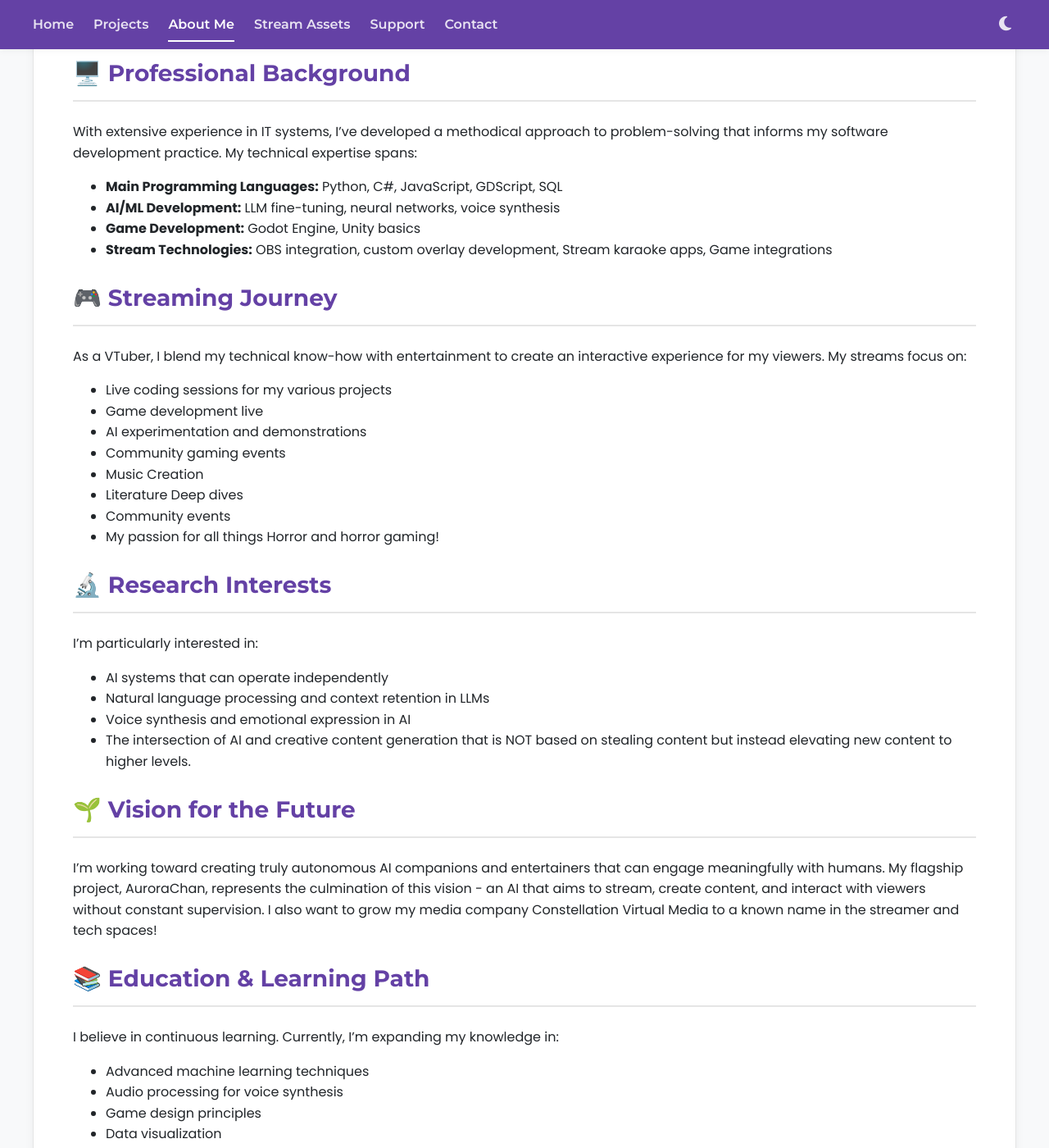
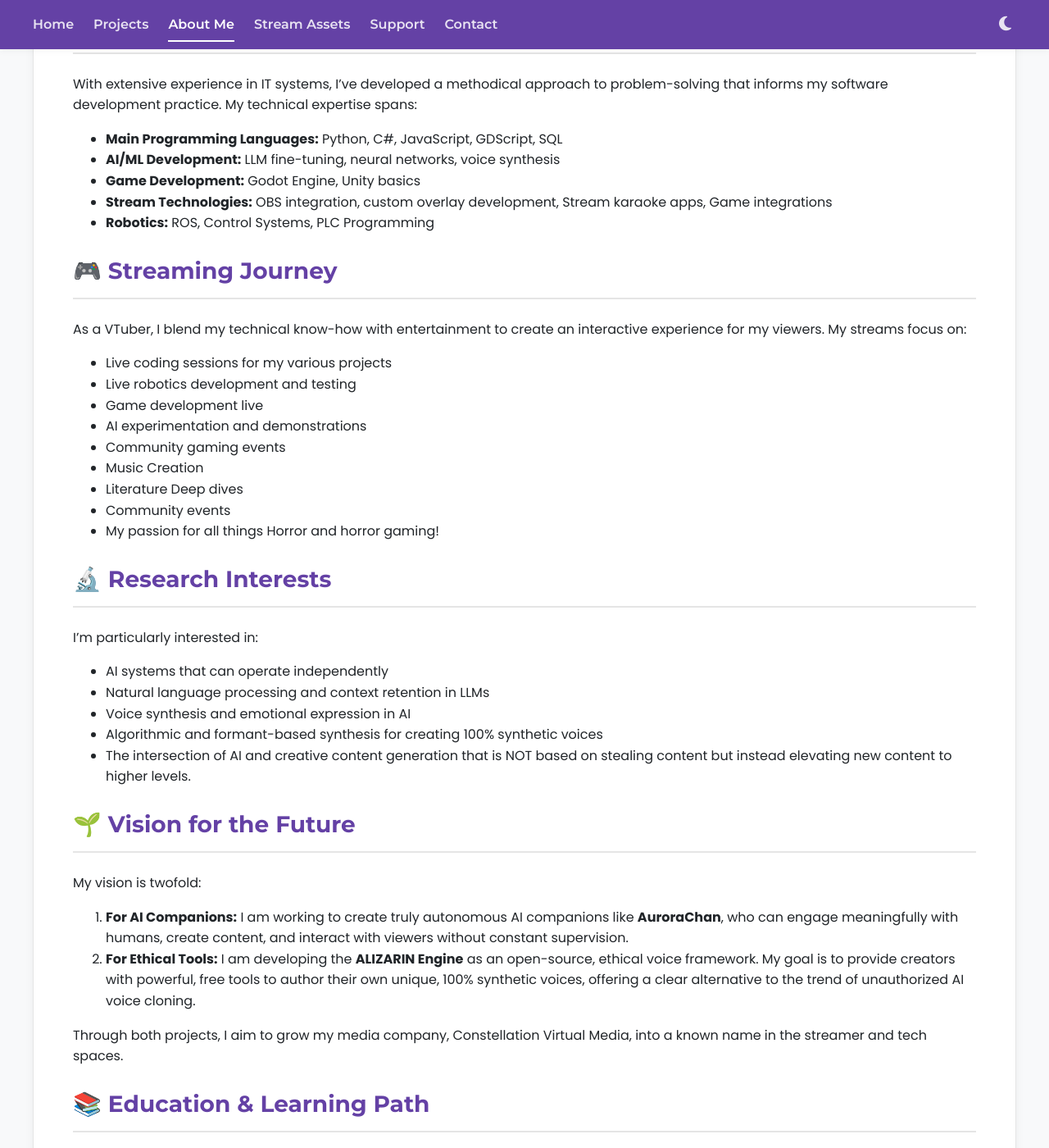
Before and after one commit to vegalyraevt/vegalyraevt, a Jekyll site: the page built from about.md, in a window 1280 px wide and 1400 px high, scrolled down 853 px. Shown: the whole window at 82% size. Built offline with Jekyll 4.4.1, drawn with Linux system fonts in a browser that asks for light colours; our own code applies the rules of GitHub Pages for plain Markdown files; some of the changed text lies outside the part shown.

Commit message:
Update about.md

```diff
--- a/about.md
+++ b/about.md
@@ -6,12 +6,14 @@
 | [Home](README.md) | [Projects](projects.md) | [About Me](about.md) | [Stream Assets](stream-assets.md) | [Support](support.md) | [Contact](contact.md) |
 |-------------------|-------------------------|----------------------|----------------------------------|------------------------|------------------------|
 
-![Vega Profile](https://via.placeholder.com/800x400?text=Vega+Profile)
+![Vega's Profile Banner](https://github.com/user-attachments/assets/736816e0-5903-479a-b5e7-93078b10ed1a)
 [![Twitch](https://img.shields.io/badge/Twitch-9146FF?style=for-the-badge&logo=twitch&logoColor=white)](https://twitch.tv/vegalyraebard)
 
 ## 👋 Who I Am
 
-I'm Vega Lyrae, a Twitch VTuber with a background in computer science and a passion for AI development. My journey began in IT infrastructure, but my heart has always belonged to software development and creative computing. To that end I develop various programs live and test them on chat and AuroraChan my AI. I am also currently pursuing a bachelors degree with a Interdisciplinary Studies focused on Coding, AI research, and 3D modeling/animation. I plan to hopefully go all the way to a masters or phd in the future!
+I'm Vega Lyrae, a Twitch VTuber with a background in **Mechatronics and Computer Science** and a passion for AI and robotics. My journey began in IT infrastructure, but my heart has always belonged to software development and creative computing. To that end, I develop various programs live on stream, from AI companions like AuroraChan to new voice synthesis frameworks like the ALIZARIN Engine.
+
+I am currently pursuing a **dual bachelor's degree in Mechatronics Engineering and Computer Science**, and I hope to continue on to a master's or PhD in the future.
 
 ## 🖥️ Professional Background
 
@@ -21,12 +23,14 @@ With extensive experience in IT systems, I've developed a methodical approach to
 - **AI/ML Development:** LLM fine-tuning, neural networks, voice synthesis
 - **Game Development:** Godot Engine, Unity basics
 - **Stream Technologies:** OBS integration, custom overlay development, Stream karaoke apps, Game integrations
+- **Robotics:** ROS, Control Systems, PLC Programming
 
 ## 🎮 Streaming Journey
 
 As a VTuber, I blend my technical know-how with entertainment to create an interactive experience for my viewers. My streams focus on:
 
 - Live coding sessions for my various projects
+- Live robotics development and testing
 - Game development live
 - AI experimentation and demonstrations
 - Community gaming events
@@ -42,11 +46,17 @@ I'm particularly interested in:
 - AI systems that can operate independently
 - Natural language processing and context retention in LLMs
 - Voice synthesis and emotional expression in AI
+- Algorithmic and formant-based synthesis for creating 100% synthetic voices
 - The intersection of AI and creative content generation that is NOT based on stealing content but instead elevating new content to higher levels.
 
 ## 🌱 Vision for the Future
 
-I'm working toward creating truly autonomous AI companions and entertainers that can engage meaningfully with humans. My flagship project, AuroraChan, represents the culmination of this vision - an AI that aims to stream, create content, and interact with viewers without constant supervision. I also want to grow my media company Constellation Virtual Media to a known name in the streamer and tech spaces!
+My vision is twofold:
+
+1.  **For AI Companions:** I am working to create truly autonomous AI companions like **AuroraChan**, who can engage meaningfully with humans, create content, and interact with viewers without constant supervision.
+2.  **For Ethical Tools:** I am developing the **ALIZARIN Engine** as an open-source, ethical voice framework. My goal is to provide creators with powerful, free tools to author their own unique, 100% synthetic voices, offering a clear alternative to the trend of unauthorized AI voice cloning.
+
+Through both projects, I aim to grow my media company, Constellation Virtual Media, into a known name in the streamer and tech spaces.
 
 ## 📚 Education & Learning Path
 
@@ -71,3 +81,9 @@ View my learning roadmap progress:
 As someone who has always found AI interesting and had a "Ill only truly understand how it works if I do it myself mentally" I immediately started tinkering with the idea after seeing similar projects. At first Aurora was just going to be a little chat bot plugin to help do TTS, but the more I dug into the project the more I belived I was seeing something in the future I wanted to make and work towards. I also belive have a unique set of ideas and directon for her systems and streams that will become more apparent as I continue my dev work.
 
 This isn't just a attempt to cash in on the "AI craze" I plan to drop one day when the bubble pops. I plan to keep working on her and hope for her to be one of the most impactful things I'll leave behind one day. This may come across a bit dramatic or sappy, but I don't have the best health and worry about how many years I will be around. Don't worry though! I'm okay and in the best health I've been in for a long time lately. I dont plan on going anywhere soon I just try tp forward think when I can. I belive that if I put in enough work in the time I do have, when I'm gone I can leave something behind to interact and be the face of what I make in my life, and maybe if I play my cards right she can carry some memories of me and my friends into the future too. Right now its just a really big and probably silly sounding dream to most... but I think its okay to dream big as long as you work towards making that dream a reality as hard as you can. Aurora is not the only thing I plan to leave behind, but she has a big part in my future plans for my company and content.
+
+## ⚙️ Why create a synthetic voice engine?
+
+The ALIZARIN Engine is my answer to a major ethical problem in the AI space. While I love working on generative AI, I see a clear and urgent need for tools that are not "based on stealing content."
+
+My philosophy for this engine is **"no human inside"** building on the framwork made by missile39 for Adachi Rei. It is designed to create new, stylized voices from the ground up using algorithms and synthesis, not by sampling or cloning a human. This, most importantly, fufils my desire to work withing the niche retro synth voice utau space I have been fascinated with since finding out about them.  This also provides a free, open-source, and high-quality path for anyone (hobbyist or commercial) to have a unique synthetic retro voice. I hope this also give poeple intrested in having their own voices that can't sing a way to enter the space *without* feeliong the need to "steal" or repurpose an existing human voice. It's my attempt to build a creative alternative that respects voice actors and fosters originality and unique voies.
```
